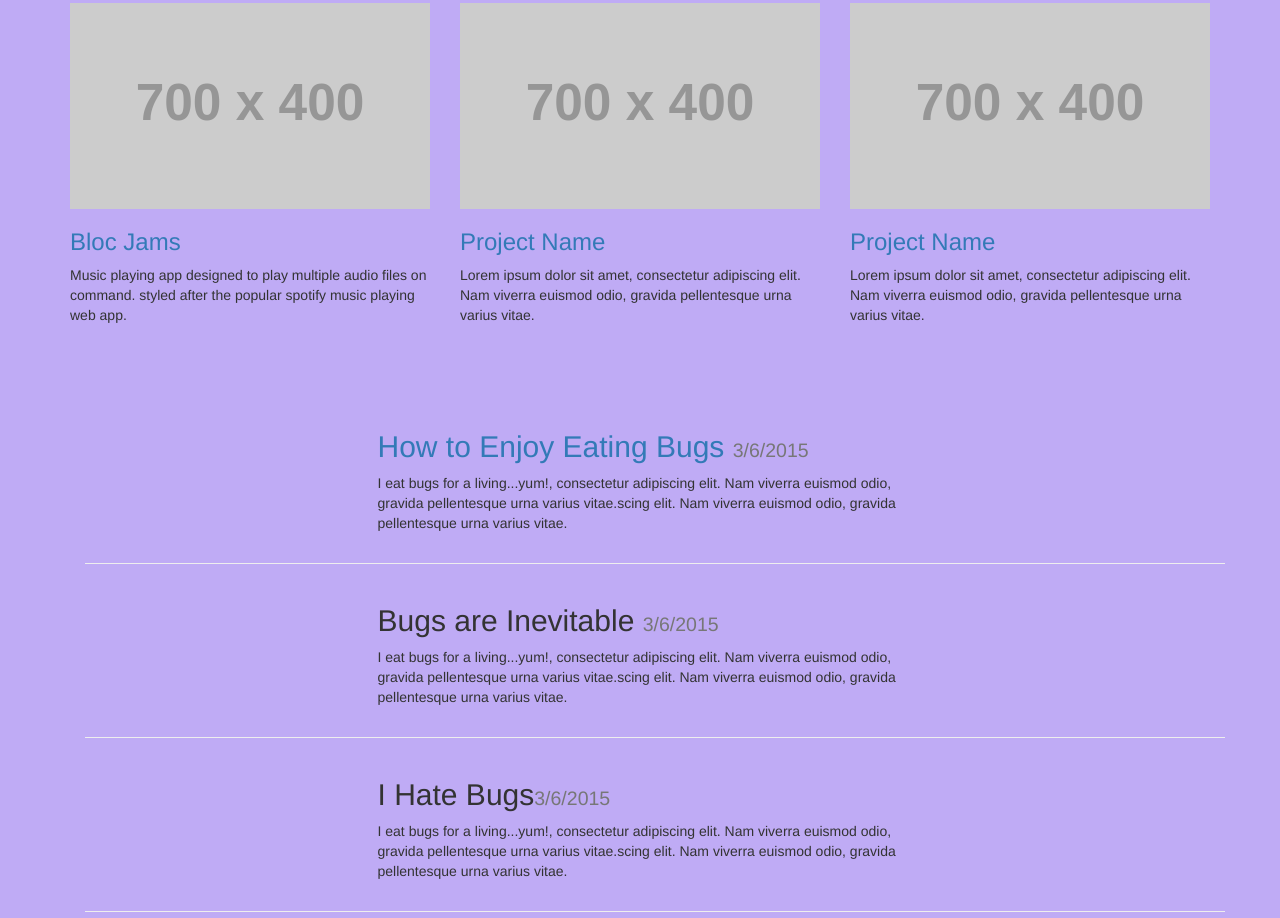
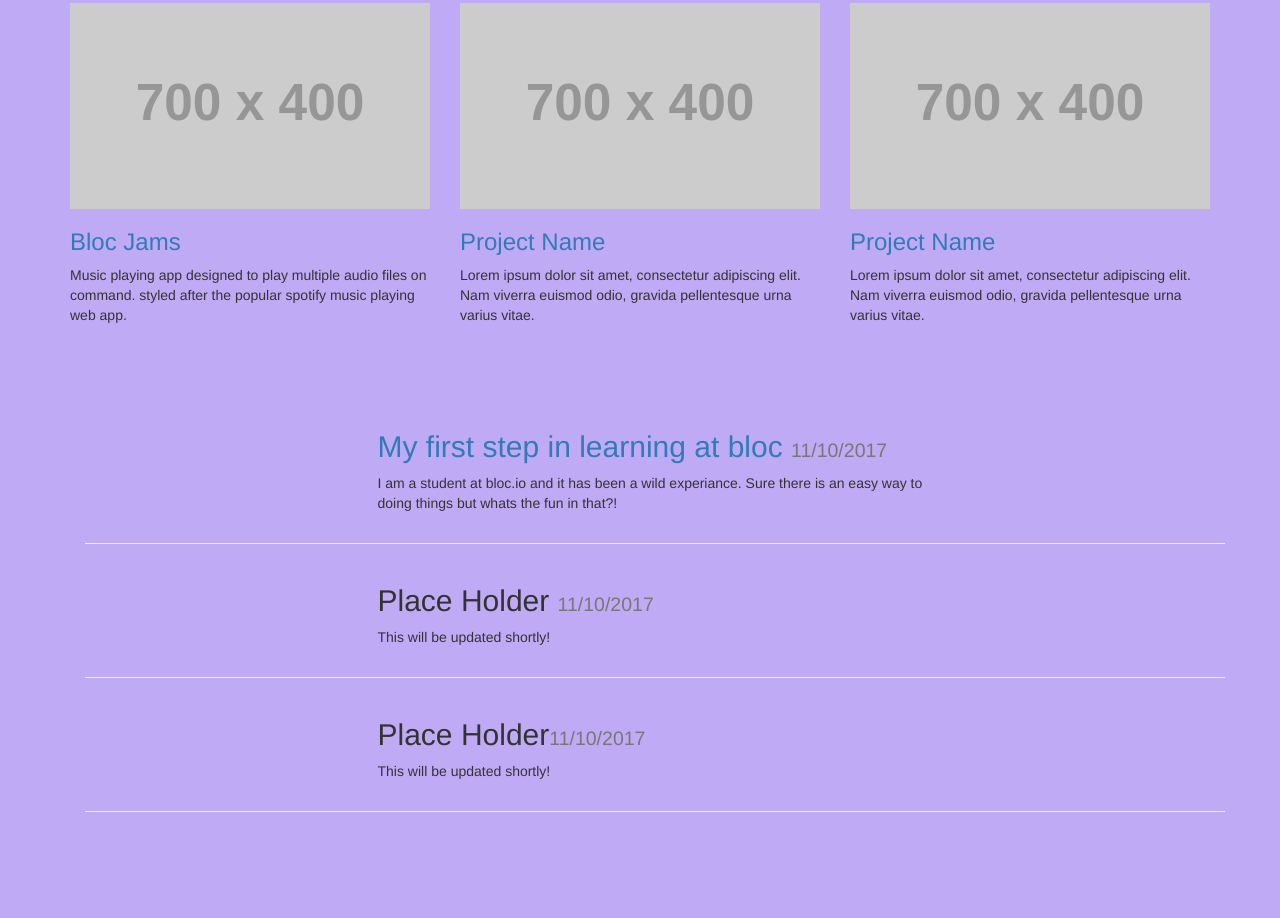
Before and after one commit to nickantes/bloc-portfolio, a plain HTML site: page index.html in a window 1280 px wide. Shown: the part 458-1376 px from the top of the page. After the commit the page ends 1340 px from the top, so only its background shows below. Drawn offline with nearby package versions, Linux system fonts and the light colour scheme; placeholder pictures from the web are drawn by us.

Commit message:
add case studies

```diff
--- a/index.html
+++ b/index.html
@@ -75,7 +75,7 @@
                     <img class="img-responsive" src="http://placehold.it/700x400" alt="">
                 </a>
         <h3>
-                    <a href="#">Bloc Jams</a>
+                    <a href="posts/bloc-jams">Bloc Jams</a>
                     </h3>
         <p>Music playing app designed to play multiple audio files on command. styled after the popular spotify music playing web app.</p>
       </div>
@@ -107,23 +107,23 @@
         <div class="col-md-6 col-md-offset-3">
 
           <a href="posts/2015-06-09-my-experience-at-bloc">
-            <h2>How to Enjoy Eating Bugs  <small>3/6/2015</small></h2>
+            <h2>My first step in learning at bloc  <small>11/10/2017</small></h2>
           </a>
-          <p> I eat bugs for a living...yum!, consectetur adipiscing elit. Nam viverra euismod odio, gravida pellentesque urna varius vitae.scing elit. Nam viverra euismod odio, gravida pellentesque urna varius vitae.</p>
+          <p> I am a student at bloc.io and it has been a wild experiance.  Sure there is an easy way to doing things but whats the fun in that?! </p>
         </div>
       </div>
       <hr>
       <div class="row">
         <div class="col-md-6 col-md-offset-3">
-          <h2>Bugs are Inevitable  <small>3/6/2015</small></h2>
-          <p> I eat bugs for a living...yum!, consectetur adipiscing elit. Nam viverra euismod odio, gravida pellentesque urna varius vitae.scing elit. Nam viverra euismod odio, gravida pellentesque urna varius vitae.</p>
+          <h2> Place Holder <small>11/10/2017</small></h2>
+          <p> This will be updated shortly!</p>
         </div>
       </div>
       <hr>
       <div class="row">
         <div class="col-md-6 col-md-offset-3">
-          <h2>I Hate Bugs<small>3/6/2015</small></h2>
-          <p> I eat bugs for a living...yum!, consectetur adipiscing elit. Nam viverra euismod odio, gravida pellentesque urna varius vitae.scing elit. Nam viverra euismod odio, gravida pellentesque urna varius vitae.</p>
+          <h2>Place Holder<small>11/10/2017</small></h2>
+          <p> This will be updated shortly!</p>
         </div>
       </div>
       <hr>
```
Also changed, not shown: posts/2015-06-09-my-experience-at-bloc/index.html (+2 -2 lines), posts/bloc-jams/index.html (renamed from posts/2015-06-09-my-experience-at-bloc/template.html, +3 -4 lines), posts/template.html (+2 -2 lines), 2 other files.
